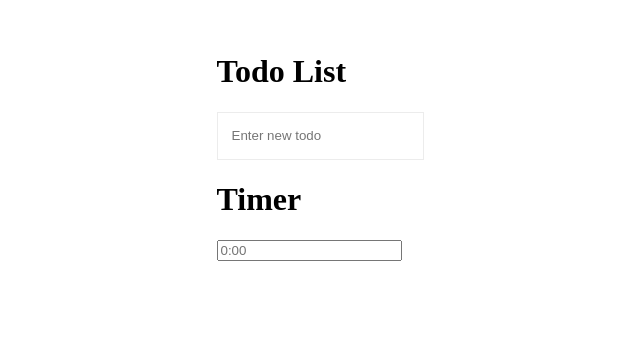
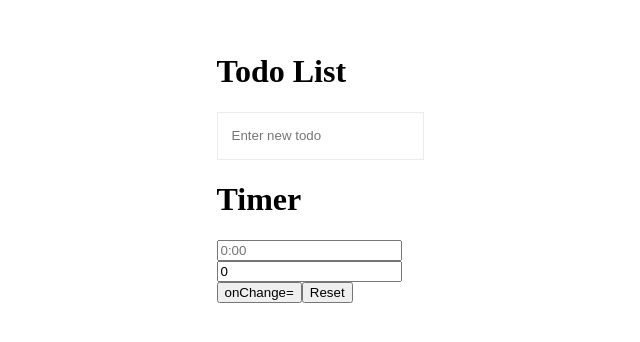
Before and after one commit to ninja-interns/study-nook, a React (Create React App) app in the folder web/: page / in a window 1280 px wide. Shown: the top 342 px of the page, without its empty margins (320-960 px from the left). Built offline with nearby package versions, Linux system fonts and the light colour scheme.

Commit message:
Timer components working (without the working timer)

```diff
--- a/web/src/components/countdownTimer/index.tsx
+++ b/web/src/components/countdownTimer/index.tsx
@@ -1,6 +1,7 @@
 // Import dependencies
 import * as React from "react"
 import { render } from "react-dom"
+import { v4 as uuidv4 } from "uuid"
 
 // Import Components
 import TimerForm from "./TimerForm"
@@ -12,7 +13,7 @@ import { TimerInterface } from "./interfaces"
 // TimerApp Component
 export const TimerApp = () => {
 	// Add comment here
-	const [timer, setState] = React.useState<TimerInterface>()
+	const [timer, setState] = React.useState<TimerInterface>({ id: uuidv4(), timerNum: 0, isPaused: false })
 
 	// Creating new Timer
 	function handleTimerCreate(timer: TimerInterface) {
@@ -27,7 +28,7 @@ export const TimerApp = () => {
 	function handleTimerPause() {}
 
 	// Reset the timer
-	function handleTimerReset(timer: TimerInterface) {
+	function handleTimerReset() {
 		// Prepare new timers state
 		const newTimerState: TimerInterface = timer
 
@@ -39,6 +40,7 @@ export const TimerApp = () => {
 		<div className="timer-app">
 			<h1>Timer</h1>
 			<TimerForm handleTimerCreate={handleTimerCreate} />
+			<Timer timer={timer} handleTimerPause={handleTimerPause} handleTimerReset={handleTimerReset} />
 		</div>
 	)
 }
--- a/web/src/components/todo/TodoForm.tsx
+++ b/web/src/components/todo/TodoForm.tsx
@@ -10,7 +10,7 @@ import { TodoInterface, TodoFormInterface } from "./interfaces"
     The useRef hook stores the reference to this input
 */
 const TodoForm = (props: TodoFormInterface) => {
-	// Create ref for form input
+	// Create reference for form input
 	const inputRef = React.useRef<HTMLInputElement>(null)
 	// Create form state
 	const [formState, setFormState] = React.useState("")
--- a/web/src/components/todo/index.tsx
+++ b/web/src/components/todo/index.tsx
@@ -12,7 +12,7 @@ import { TodoInterface } from "./interfaces"
 // Import styles
 import "./../../styles/styles.css" // this will change later
 
-// TodoListApp component
+// TodoListApp Component
 export const TodoListApp = () => {
 	// The state is an array of objects. One object will represent an existing todo
 	const [todos, setTodos] = React.useState<TodoInterface[]>([])
```
Also changed, not shown: web/src/components/countdownTimer/interfaces.ts (line endings or trailing spaces).
